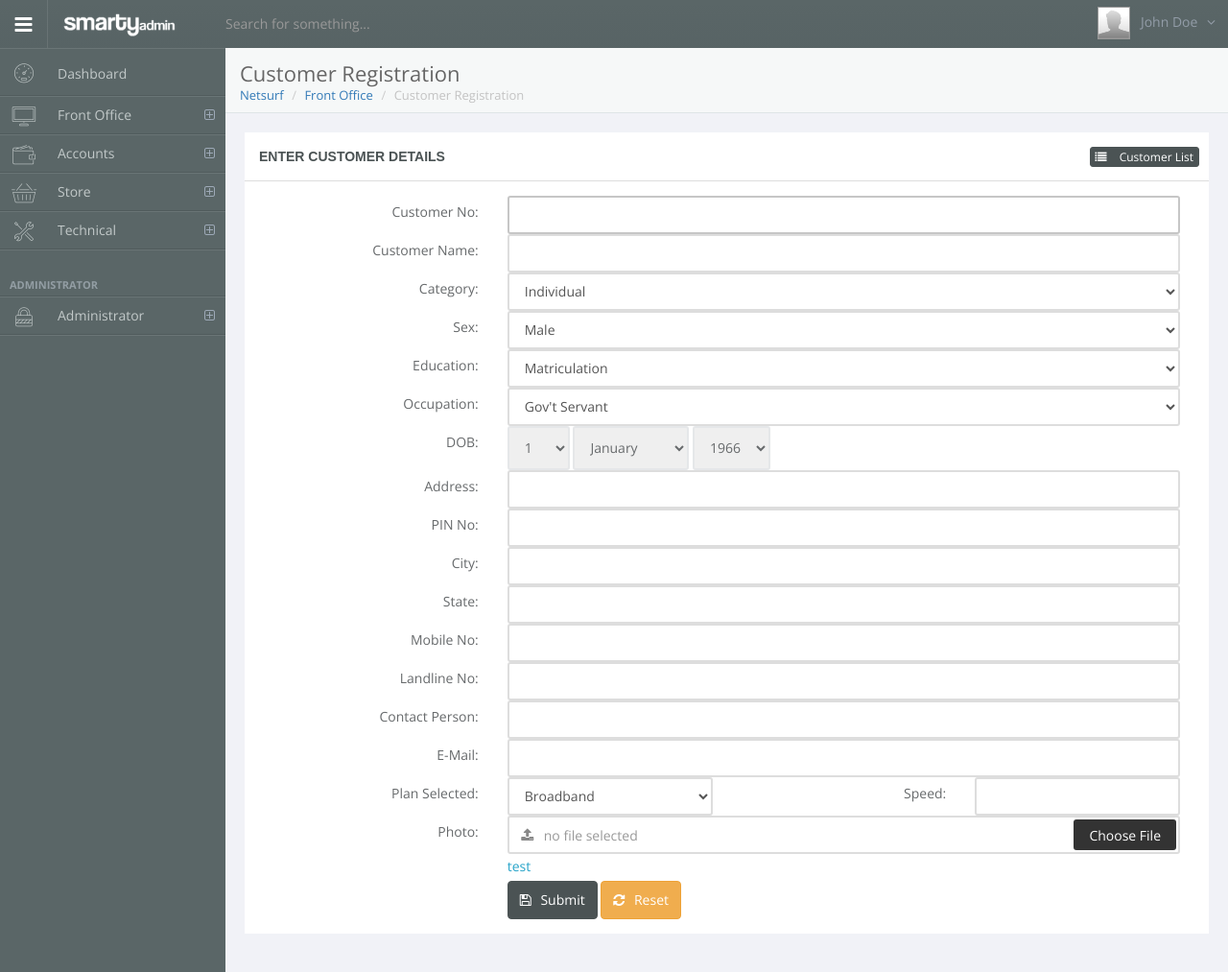
After one commit to jlruatpuia/Netsurf_php, a PHP site: page /customer_registration.php in a window 1280 px wide. The commit adds this page. Shown: the whole page at 96% size. Run offline with PHP 8.4, Linux system fonts and the light colour scheme.

Commit message:
Customer Registration form created

```diff
--- /dev/null
+++ b/customer_registration.php
@@ -0,0 +1,220 @@
+<?php
+include 'layout/temp_start.php';
+include 'layout/header.php';
+?>
+<section id="middle">
+
+
+    <!-- page title -->
+    <header id="page-header">
+        <h1>Customer Registration</h1>
+        <ol class="breadcrumb">
+            <li><a href="index.php">Netsurf</a></li>
+            <li><a href="#">Front Office</a></li>
+            <li class="active">Customer Registration</li>
+        </ol>
+    </header>
+    <!-- /page title -->
+
+
+    <div id="content" class="padding-20">
+
+        <div class="panel panel-default">
+
+            <div class="panel-heading">
+
+                <span class="elipsis"><!-- panel title -->
+                    <strong>Enter Customer Details</strong>
+                </span>
+
+                <!-- right options -->
+                <ul class="options pull-right relative list-unstyled">
+                    <li><a href="#" class="btn btn-primary btn-xs white"><i class="fa fa-list"></i> Customer List</a></li>
+                </ul>
+                <!-- /right options -->
+
+
+            </div>
+
+            <!-- panel content -->
+            <div class="panel-body">
+                <form action="customer_registration.php" class="form-horizontal" method="post">
+                    <div class="controls-row">
+                        <label class="control-label col-md-3">Customer No:</label>
+                        <div class="col-md-9">
+                            <input type="text" name="txtCusNo" class="form-control" autofocus required />
+                        </div>
+                    </div>
+                    <div class="controls-row">
+                        <label class="control-label col-md-3" for="txtCNM">Customer Name:</label>
+                        <div class="col-md-9">
+                            <input type="text" name="txtCNM" class="form-control" required />
+                        </div>
+                    </div>
+                    <div class="controls-row">
+                        <label class="control-label col-md-3">Category:</label>
+                        <div class="col-md-9">
+                            <select name="cboCat" class="form-control">
+                                <option value="Individual" selected="selected">Individual</option>
+                                <option value="Company">Company</option>
+                                <option value="Government">Government</option>
+                                <option value="Organization">Organization</option>
+                            </select>
+                        </div>
+                    </div>
+                    <div class="controls-row">
+                        <label class="control-label col-md-3">Sex:</label>
+                        <div class="col-md-9">
+                            <select name="cboSex" class="form-control">
+                                <option value="M" selected="selected">Male</option>
+                                <option value="F">Female</option>
+                            </select>
+                        </div>
+                    </div>
+                    <div class="controls-row">
+                        <label class="control-label col-md-3">Education:</label>
+                        <div class="col-md-9">
+                            <select name="cboEDN" class="form-control">
+                                <option value="M" selected="selected">Matriculation</option>
+                                <option value="G">Graduate</option>
+                                <option value="PG">Post-Graduate</option>
+                                <option value="O">Others</option>
+                            </select>
+                        </div>
+                    </div>
+                    <div class="controls-row">
+                        <label class="control-label col-md-3">Occupation:</label>
+                        <div class="col-md-9">
+                            <select name="cboOCU" class="form-control">
+                                <option value="Gov't Servant" selected="selected">Gov't Servant</option>
+                                <option value="Self-Employed">Self-Employed</option>
+                                <option value="Salaried">Salaried</option>
+                                <option value="Unemployed">Unemployed</option>
+                            </select>
+                        </div>
+                    </div>
+                    <div class="controls-row">
+                        <label class="control-label col-md-3">DOB:</label>
+                        <div class="col-md-9">
+                            <select name="cboDD">
+                                <?php
+                                for($i = 1; $i <= 31; $i++){
+                                    echo "<option value='" . $i . "'>" . $i . "<option>";
+                                }
+                                ?>
+                            </select>
+                            <select name="cboMM">
+                                <?php
+                                for($i = 1; $i <= 12; $i++){
+                                    $dateObj   = DateTime::createFromFormat('!m', $i);
+                                    $monthName = $dateObj->format('F'); // March
+                                    echo "<option value='" . $i . "'>" . $monthName . "<option>";
+                                }
+                                ?>
+                            </select>
+                            <select name="cboYY">
+                                <?php
+                                for($i = date("Y") - 50; $i <= date("Y"); $i++){
+                                    echo "<option value='" . $i . "'>" . $i . "<option>";
+                                }
+                                ?>
+                            </select>
+                        </div>
+                    </div>
+                    <div class="controls-row">
+                        <div class="control-label col-md-3">Address:</div>
+                        <div class="col-md-9">
+                            <input type="text" name="txtAddress" class="form-control" required />
+                        </div>
+                    </div>
+                    <div class="controls-row">
+                        <div class="control-label col-md-3">PIN No:</div>
+                        <div class="col-md-9">
+                            <input type="text" name="txtPIN" class="form-control" />
+                        </div>
+                    </div>
+                    <div class="controls-row">
+                        <div class="control-label col-md-3">City:</div>
+                        <div class="col-md-9">
+                            <input type="text" name="txtCTY" class="form-control" />
+                        </div>
+                    </div>
+                    <div class="controls-row">
+                        <div class="control-label col-md-3">State:</div>
+                        <div class="col-md-9">
+                            <input type="text" name="txtSTT" class="form-control" />
+                        </div>
+                    </div>
+                    <div class="controls-row">
+                        <div class="control-label col-md-3">Mobile No:</div>
+                        <div class="col-md-9">
+                            <input type="number" name="txtMOB" class="form-control" required />
+                        </div>
+                    </div>
+                    <div class="controls-row">
+                        <div class="control-label col-md-3">Landline No:</div>
+                        <div class="col-md-9">
+                            <input type="number" name="txtPHN" class="form-control" />
+                        </div>
+                    </div>
+                    <div class="controls-row">
+                        <div class="control-label col-md-3">Contact Person:</div>
+                        <div class="col-md-9">
+                            <input type="email" name="txtCTP" class="form-control" />
+                        </div>
+                    </div>
+                    <div class="controls-row">
+                        <div class="control-label col-md-3">E-Mail:</div>
+                        <div class="col-md-9">
+                            <input type="email" name="txtEmail" class="form-control" required />
+                        </div>
+                    </div>
+                    <div class="controls-row">
+                        <div class="control-label col-md-3">Plan Selected:</div>
+                        <div class="col-md-3">
+                            <select name="cboPlan" class="form-control">
+                                <option value="BB">Broadband</option>
+                                <option value="DD">Dedicated</option>
+                            </select>
+                        </div>
+                        <div class="control-label col-md-3">Speed:</div>
+                        <div class="col-md-3">
+                            <input type="text" name="txtSpeed" class="form-control" required />
+                        </div>
+                    </div>
+                    <div class="controls-row">
+                        <div class="control-label col-md-3">
+                            Photo:
+                        </div>
+                        <div class="col-md-9">
+                            <div class="fancy-file-upload">
+                                <i class="fa fa-upload"></i>
+                                <input type="file" class="form-control" name="contact[attachment]" onchange="jQuery(this).next('input').val(this.value);" />
+                                <input type="text" class="form-control" placeholder="no file selected" readonly="" />
+                                <span class="button">Choose File</span>
+                            </div>
+                        </div>
+                    </div>
+                    <div class="controls-row">
+                        <div class="col-md-offset-3 col-md-9">
+                            <label class="text text-info"><?php echo "test"; ?></label>
+                        </div>
+                    </div>
+                    <div class="controls-row">
+                        <div class="col-md-offset-3 col-md-9">
+                            <button type="submit" class="btn btn-primary"><i class="fa fa-save"></i> Submit</button>
+                            <button type="submit" class="btn btn-warning"><i class="fa fa-refresh"></i> Reset</button>
+                        </div>
+                    </div>
+                </form>
+            </div>
+            <!-- /panel content -->
+
+        </div>
+    </div>
+</section>
+<!-- /MIDDLE -->
+<?php
+include 'layout/footer.php';
+include 'layout/temp_end.php';
+?>
--- a/layout/header.php
+++ b/layout/header.php
@@ -34,7 +34,7 @@
                         <li>
                             <a href="#"><i class="fa fa-menu-arrow pull-right"></i>Registration</a>
                             <ul>
-                                <li><a href="#">Customer</a></li>
+                                <li><a href="customer_registration.php">Customer</a></li>
                                 <li><a href="#">Complaint</a></li>
                             </ul>
                         </li>
```
